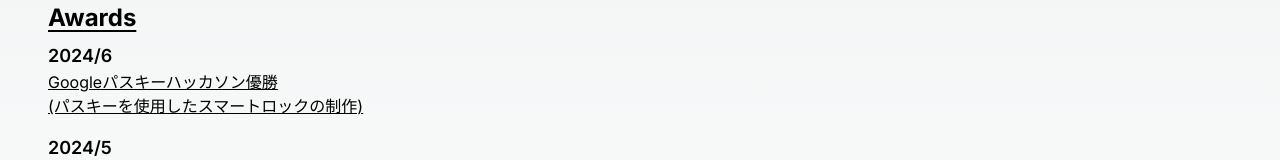
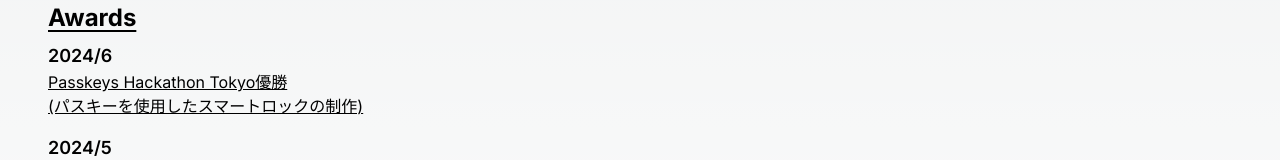
Before and after one commit to yi7242/website, a Next.js app: page / in a window 1280 px wide. Shown: the part 1558-1718 px from the top of the page. Built offline with nearby package versions, Linux system fonts and the light colour scheme.

Commit message:
change name

```diff
--- a/src/app/page.tsx
+++ b/src/app/page.tsx
@@ -185,7 +185,7 @@ export default function Component() {
                 className="underline"
                 href="https://web.dev/blog/passkeys-hackathon-tokyo?hl=en"
               >
-                <p className="">Googleパスキーハッカソン優勝</p>
+                <p className="">Passkeys Hackathon Tokyo優勝</p>
                 <p className="">(パスキーを使用したスマートロックの制作)</p>
               </Link>
             </div>
```
